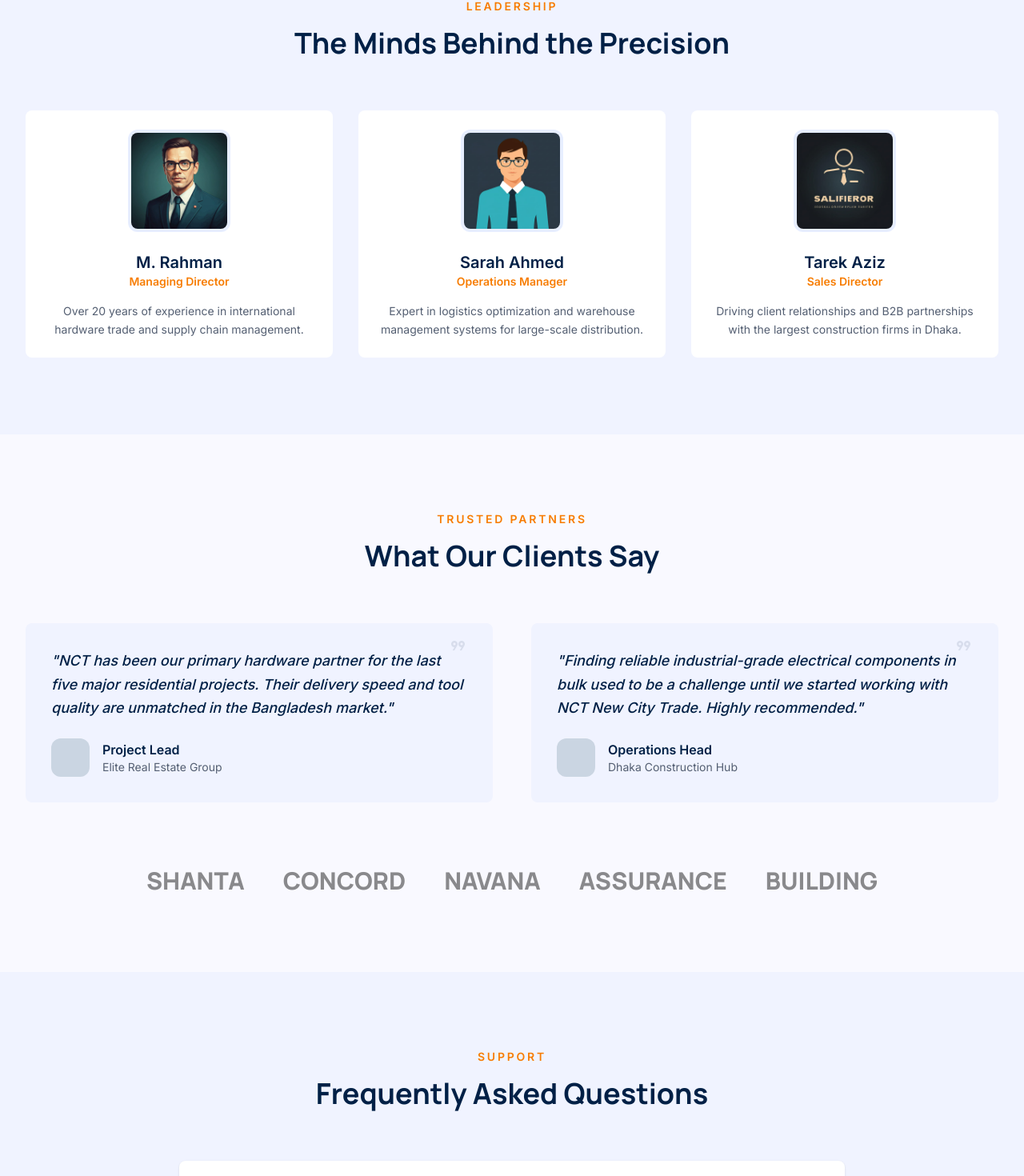
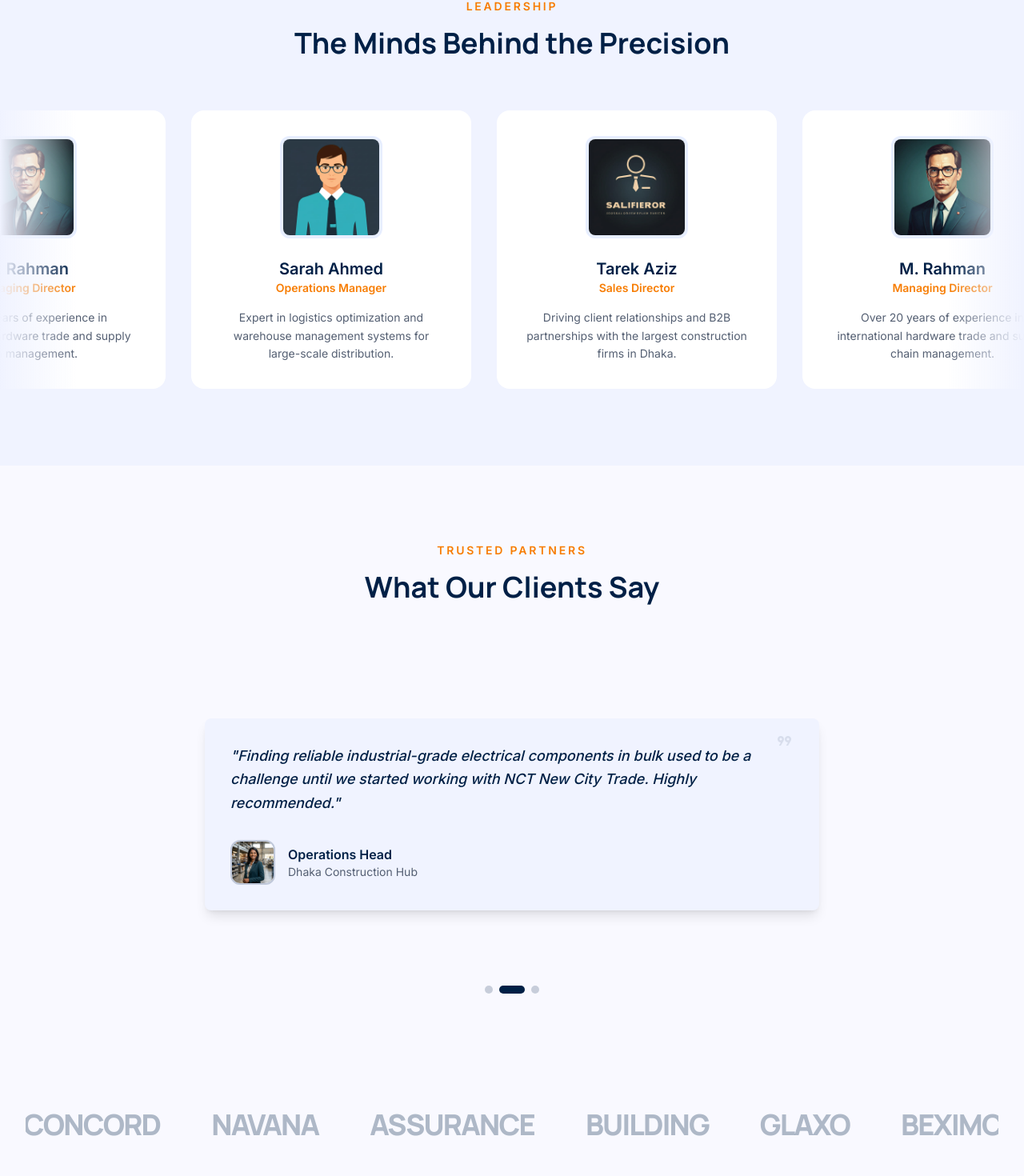
Before and after one commit to shihabb556/new-city-trade, a React (Vite) app: page / in a window 1280 px wide. Shown: the part 3637-5107 px from the top of the page at 80% size. Built offline with nearby package versions, Linux system fonts and the light colour scheme.

Commit message:
feat: add Leadership and Testimonials components with custom marquee animations and global utility styles

```diff
--- a/src/components/Leadership.tsx
+++ b/src/components/Leadership.tsx
@@ -23,27 +23,34 @@ const leadershipData = [
 
 const Leadership = () => {
   return (
-    <section className="py-24 bg-surface-container-low">
-      <div className="max-w-7xl mx-auto px-8">
-        <div className="text-center max-w-3xl mx-auto mb-16">
-          <h2 className="text-sm font-bold uppercase tracking-[0.2em] text-on-tertiary-container mb-4 font-label">
-            Leadership
-          </h2>
-          <h3 className="text-2xl sm:text-3xl md:text-4xl font-headline font-bold text-primary">The Minds Behind the Precision</h3>
-        </div>
-        <div className="grid grid-cols-1 md:grid-cols-3 gap-8">
-          {leadershipData.map((leader, index) => (
-            <div key={index} className="bg-surface-container-lowest p-6 rounded-xl text-center group">
-              <div className="w-32 h-32 mx-auto rounded-full overflow-hidden mb-6 border-4 border-surface-container transition-all group-hover:border-on-tertiary-container">
+    <section className="py-24 bg-surface-container-low overflow-hidden">
+      <div className="max-w-7xl mx-auto px-8 mb-16 text-center">
+        <h2 className="text-sm font-bold uppercase tracking-[0.2em] text-on-tertiary-container mb-4 font-label">
+          Leadership
+        </h2>
+        <h3 className="text-2xl sm:text-3xl md:text-4xl font-headline font-bold text-primary">The Minds Behind the Precision</h3>
+      </div>
+
+      <div className="relative">
+        {/* Added some gradients to fade out the edges for a more premium look */}
+        <div className="absolute inset-y-0 left-0 w-24 bg-gradient-to-r from-surface-container-low to-transparent z-10 pointer-events-none"></div>
+        <div className="absolute inset-y-0 right-0 w-24 bg-gradient-to-l from-surface-container-low to-transparent z-10 pointer-events-none"></div>
+
+        <div className="flex animate-marquee-slow whitespace-nowrap gap-8 hover:[animation-play-state:paused]">
+          {[...leadershipData, ...leadershipData, ...leadershipData].map((leader, index) => (
+            <div key={index} className="flex-shrink-0 w-[300px] sm:w-[350px] bg-surface-container-lowest p-8 rounded-2xl text-center group transition-all duration-300 hover:shadow-xl hover:-translate-y-1">
+              <div className="w-24 h-24 sm:w-32 sm:h-32 mx-auto rounded-full overflow-hidden mb-6 border-4 border-surface-container transition-all group-hover:border-on-tertiary-container group-hover:scale-105">
                 <img
                   alt={leader.role}
                   className="w-full h-full object-cover"
                   src={leader.image}
                 />
               </div>
-              <h4 className="text-lg sm:text-xl font-bold text-primary">{leader.name}</h4>
+              <h4 className="text-lg sm:text-xl font-bold text-primary whitespace-normal">{leader.name}</h4>
               <p className="text-on-tertiary-container font-semibold text-xs sm:text-sm mb-4">{leader.role}</p>
-              <p className="text-secondary text-xs sm:text-sm leading-relaxed">{leader.description}</p>
+              <p className="text-secondary text-xs sm:text-sm leading-relaxed whitespace-normal max-w-xs mx-auto">
+                {leader.description}
+              </p>
             </div>
           ))}
         </div>
--- a/src/components/Testimonials.tsx
+++ b/src/components/Testimonials.tsx
@@ -1,6 +1,38 @@
+import { useEffect, useState } from 'react';
 
+const testimonialsData = [
+  {
+    quote: "NCT has been our primary hardware partner for the last five major residential projects. Their delivery speed and tool quality are unmatched in the Bangladesh market.",
+    author: "Project Lead",
+    company: "Elite Real Estate Group",
+    image: "/images/client/testimonial-1.png"
+  },
+  {
+    quote: "Finding reliable industrial-grade electrical components in bulk used to be a challenge until we started working with NCT New City Trade. Highly recommended.",
+    author: "Operations Head",
+    company: "Dhaka Construction Hub",
+    image: "/images/client/testimonial-2.png"
+  },
+  {
+    quote: "The technical support team at NCT is exceptional. They helped us specify the exact building materials needed for our high-rise project.",
+    author: "Chief Engineer",
+    company: "Navana Real Estate",
+    image: "/images/client/testimonial-1.png"
+  }
+];
+
+const clientLogos = ["SHANTA", "CONCORD", "NAVANA", "ASSURANCE", "BUILDING", "GLAXO", "BEXIMCO", "AKIJ"];
 
 const Testimonials = () => {
+  const [activeIndex, setActiveIndex] = useState(0);
+
+  useEffect(() => {
+    const interval = setInterval(() => {
+      setActiveIndex((prev) => (prev + 1) % testimonialsData.length);
+    }, 5000);
+    return () => clearInterval(interval);
+  }, []);
+
   return (
     <section className="py-24 bg-surface overflow-hidden">
       <div className="max-w-7xl mx-auto px-8">
@@ -10,50 +42,66 @@ const Testimonials = () => {
           </h2>
           <h3 className="text-2xl sm:text-3xl md:text-4xl font-headline font-bold text-primary">What Our Clients Say</h3>
         </div>
-        <div className="grid grid-cols-1 md:grid-cols-2 gap-12 mb-20">
-          <div className="bg-surface-container-low p-8 rounded-xl relative">
+
+        <div className="relative h-[400px] mb-20 flex items-center justify-center">
+          {testimonialsData.map((testimonial, idx) => (
+            <div
+              key={idx}
+              className={`absolute inset-0 transition-all duration-1000 ease-in-out transform flex items-center justify-center ${
+                idx === activeIndex
+                  ? 'opacity-100 translate-x-0 scale-100'
+                  : 'opacity-0 translate-x-12 scale-95 pointer-events-none'
+              }`}
+            >
+              <div className="max-w-3xl w-full bg-surface-container-low p-8 rounded-xl relative shadow-lg">
                 <span
                   className="material-symbols-outlined text-6xl text-primary/10 absolute top-4 right-8"
                   data-icon="format_quote"
                 >
                   format_quote
                 </span>
-            <p className="text-base sm:text-lg text-primary font-medium leading-relaxed mb-6 italic">
-              "NCT has been our primary hardware partner for the last five major residential projects. Their delivery speed and tool quality are unmatched in the Bangladesh market."
+                <p className="text-base sm:text-lg text-primary font-medium leading-relaxed mb-8 italic">
+                  "{testimonial.quote}"
                 </p>
                 <div className="flex items-center gap-4">
-              <div className="w-12 h-12 rounded-full bg-slate-300"></div>
+                  <img
+                    src={testimonial.image}
+                    alt={testimonial.author}
+                    className="w-14 h-14 rounded-full object-cover border-2 border-primary/20"
+                  />
                   <div>
-                <p className="font-bold text-primary text-sm sm:text-base">Project Lead</p>
-                <p className="text-xs sm:text-sm text-secondary">Elite Real Estate Group</p>
-              </div>
-            </div>
-          </div>
-          <div className="bg-surface-container-low p-8 rounded-xl relative">
-            <span
-              className="material-symbols-outlined text-6xl text-primary/10 absolute top-4 right-8"
-              data-icon="format_quote"
-            >
-              format_quote
-            </span>
-            <p className="text-base sm:text-lg text-primary font-medium leading-relaxed mb-6 italic">
-              "Finding reliable industrial-grade electrical components in bulk used to be a challenge until we started working with NCT New City Trade. Highly recommended."
-            </p>
-            <div className="flex items-center gap-4">
-              <div className="w-12 h-12 rounded-full bg-slate-300"></div>
-              <div>
-                <p className="font-bold text-primary text-sm sm:text-base">Operations Head</p>
-                <p className="text-xs sm:text-sm text-secondary">Dhaka Construction Hub</p>
+                    <p className="font-bold text-primary text-sm sm:text-base">{testimonial.author}</p>
+                    <p className="text-xs sm:text-sm text-secondary">{testimonial.company}</p>
                   </div>
                 </div>
               </div>
             </div>
-        <div className="flex flex-wrap justify-center items-center gap-12 opacity-50 grayscale hover:grayscale-0 transition-all duration-700">
-          <span className="text-xl sm:text-2xl md:text-3xl font-black text-primary font-headline">SHANTA</span>
-          <span className="text-xl sm:text-2xl md:text-3xl font-black text-primary font-headline">CONCORD</span>
-          <span className="text-xl sm:text-2xl md:text-3xl font-black text-primary font-headline">NAVANA</span>
-          <span className="text-xl sm:text-2xl md:text-3xl font-black text-primary font-headline">ASSURANCE</span>
-          <span className="text-xl sm:text-2xl md:text-3xl font-black text-primary font-headline">BUILDING</span>
+          ))}
+
+          <div className="absolute -bottom-6 left-1/2 -translate-x-1/2 flex gap-2">
+            {testimonialsData.map((_, idx) => (
+              <button
+                key={idx}
+                onClick={() => setActiveIndex(idx)}
+                className={`w-2.5 h-2.5 rounded-full transition-all ${
+                  idx === activeIndex ? 'bg-primary w-8' : 'bg-primary/20'
+                }`}
+              />
+            ))}
+          </div>
+        </div>
+
+        <div className="relative mt-32 overflow-hidden py-10">
+          <div className="flex animate-marquee whitespace-nowrap gap-16 items-center">
+            {[...clientLogos, ...clientLogos].map((logo, idx) => (
+              <span
+                key={idx}
+                className="text-2xl sm:text-3xl md:text-4xl font-black text-primary/30 font-headline tracking-tighter hover:text-primary transition-colors cursor-default"
+              >
+                {logo}
+              </span>
+            ))}
+          </div>
         </div>
       </div>
     </section>
--- a/src/index.css
+++ b/src/index.css
@@ -1,5 +1,28 @@
 @import "tailwindcss";
 @config "../tailwind.config.js";
+
+@layer utilities {
+  @keyframes marquee {
+    0% { transform: translateX(0); }
+    100% { transform: translateX(-50%); }
+  }
+
+  .animate-marquee {
+    animation: marquee 20s linear infinite;
+  }
+
+  .animate-marquee-slow {
+    animation: marquee 30s linear infinite;
+  }
+
+  .no-scrollbar::-webkit-scrollbar {
+    display: none;
+  }
+  .no-scrollbar {
+    -ms-overflow-style: none;
+    scrollbar-width: none;
+  }
+}
 
 @layer base {
   html {
```
Also changed, not shown: public/images/client/testimonial-1.png (added), public/images/client/testimonial-2.png (added). Lines whose indentation alone changed are shown as unchanged.
